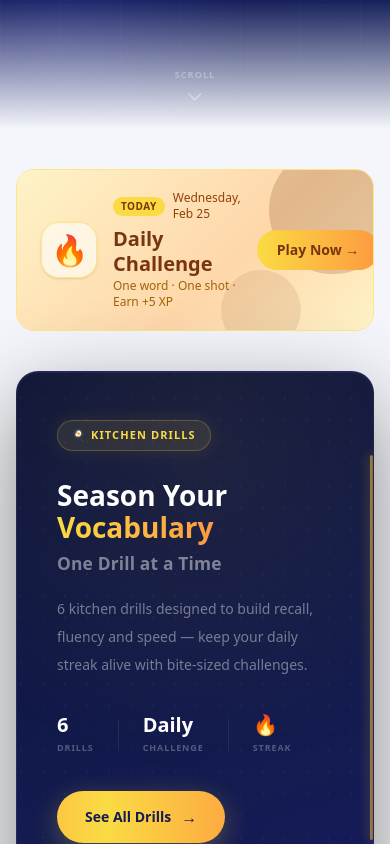
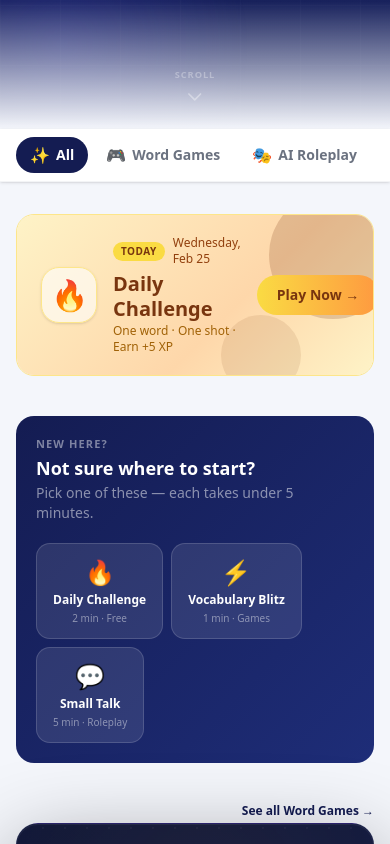
Before and after one commit to Speechef/speechef.core, a Next.js app in the folder frontend/: page /practice in a window 390 px wide. Shown: the part 780-1624 px from the top of the page. Built offline with nearby package versions, Linux system fonts and the light colour scheme; no server answers.

Commit message:
bugfix-redirection after login

```diff
--- a/frontend/app/(auth)/login/page.tsx
+++ b/frontend/app/(auth)/login/page.tsx
@@ -2,7 +2,7 @@
 
 import { useState, useEffect, useRef } from 'react';
 import Link from 'next/link';
-import { useRouter } from 'next/navigation';
+import { useRouter, useSearchParams } from 'next/navigation';
 import { useAuthStore } from '@/stores/auth';
 import { Button } from '@/components/ui/button';
 import { Input } from '@/components/ui/input';
@@ -89,6 +89,8 @@ function Chip({ chip }: { chip: typeof FEATURE_CHIPS[number] }) {
 
 export default function LoginPage() {
   const router = useRouter();
+  const searchParams = useSearchParams();
+  const justRegistered = searchParams.get('registered') === '1';
   const { login, loginWithGoogle } = useAuthStore();
   const [form, setForm] = useState({ username: '', password: '' });
   const [error, setError] = useState('');
@@ -287,6 +289,20 @@ export default function LoginPage() {
             </span>
           </div>
 
+          {/* Registration success banner */}
+          {justRegistered && (
+            <div className="flex items-center gap-3 rounded-xl px-4 py-3 mb-6"
+              style={{ background: '#f0fdf4', border: '1px solid #bbf7d0' }}>
+              <div className="w-6 h-6 rounded-full flex items-center justify-center flex-shrink-0"
+                style={{ background: 'linear-gradient(135deg,#22c55e,#16a34a)' }}>
+                <svg width="11" height="9" viewBox="0 0 11 9" fill="none">
+                  <path d="M1 4.5l3 3 6-6" stroke="#fff" strokeWidth="1.8" strokeLinecap="round" strokeLinejoin="round" />
+                </svg>
+              </div>
+              <p className="text-sm font-semibold text-green-800">Account created! Please log in.</p>
+            </div>
+          )}
+
           {/* Heading */}
           <div className="mb-8">
             <h2 className="text-2xl font-bold" style={{ color: BRAND.primary }}>Welcome back</h2>
--- a/frontend/app/(games)/practice/page.tsx
+++ b/frontend/app/(games)/practice/page.tsx
@@ -1,6 +1,6 @@
 'use client';
 
-import { useRef } from 'react';
+import { useRef, useState } from 'react';
 import { useQuery } from '@tanstack/react-query';
 import Link from 'next/link';
 import ActiveSessionBanner from './ActiveSessionBanner';
@@ -13,6 +13,17 @@ import DailyStrip from './DailyStrip';
 import PracticeHero from './PracticeHero';
 import api from '@/lib/api';
 import { useAuthStore } from '@/stores/auth';
+
+type SectionTab = 'all' | 'games' | 'roleplay' | 'testprep' | 'vocab' | 'tools';
+
+const SECTION_TABS: { id: SectionTab; label: string; emoji: string; desc: string }[] = [
+  { id: 'all',      label: 'All',        emoji: '✨', desc: 'Everything' },
+  { id: 'games',    label: 'Word Games', emoji: '🎮', desc: '6 quick drills' },
+  { id: 'roleplay', label: 'AI Roleplay',emoji: '🎭', desc: '5 conversations' },
+  { id: 'testprep', label: 'Test Prep',  emoji: '📝', desc: 'IELTS, TOEFL & more' },
+  { id: 'vocab',    label: 'Vocabulary', emoji: '📚', desc: '550+ words' },
+  { id: 'tools',    label: 'AI Tools',   emoji: '🤖', desc: 'Writing & CV' },
+];
 
 
 // ─── Service simulations ───────────────────────────────────────────────────────
@@ -159,6 +170,13 @@ interface GameSession { id: number; score: number; played_at: string; }
 export default function PracticePage() {
   const { isLoggedIn } = useAuthStore();
   const contentRef = useRef<HTMLDivElement>(null);
+  const tabBarRef  = useRef<HTMLDivElement>(null);
+  const [activeTab, setActiveTab] = useState<SectionTab>('all');
+
+  function switchTab(tab: SectionTab) {
+    setActiveTab(tab);
+    tabBarRef.current?.scrollIntoView({ behavior: 'smooth', block: 'start' });
+  }
 
   const { data: sessions = [] } = useQuery<GameSession[]>({
     queryKey: ['practice-stats-banner'],
@@ -187,34 +205,132 @@ export default function PracticePage() {
         streak={streak}
       />
 
-      <div ref={contentRef} className="min-h-screen py-10 px-4" style={{ background: '#f4f6fb' }}>
+      <div ref={contentRef} className="min-h-screen" style={{ background: '#f4f6fb' }}>
+
+        {/* ── Sticky category tab bar ─────────────────────────────────────── */}
+        <div ref={tabBarRef} className="sticky top-16 z-30 bg-white border-b border-gray-100 shadow-sm">
+          <div className="max-w-5xl mx-auto px-4">
+            <div className="flex items-center gap-1 overflow-x-auto scrollbar-hide py-2" style={{ scrollbarWidth: 'none' }}>
+              {SECTION_TABS.map((tab) => {
+                const isActive = activeTab === tab.id;
+                return (
+                  <button
+                    key={tab.id}
+                    onClick={() => switchTab(tab.id)}
+                    className="flex items-center gap-1.5 px-3.5 py-2 rounded-full text-sm font-semibold whitespace-nowrap transition-all shrink-0"
+                    style={isActive
+                      ? { background: '#141c52', color: '#fff' }
+                      : { color: '#6b7280', background: 'transparent' }
+                    }
+                  >
+                    <span className="text-base leading-none">{tab.emoji}</span>
+                    {tab.label}
+                    {tab.id !== 'all' && (
+                      <span className="text-[10px] font-medium opacity-60 hidden sm:inline">{tab.desc}</span>
+                    )}
+                  </button>
+                );
+              })}
+            </div>
+          </div>
+        </div>
+
+        <div className="py-8 px-4">
           <div className="max-w-5xl mx-auto">
 
             <ActiveSessionBanner />
 
-          {/* Daily challenge */}
+            {/* Daily challenge — always visible */}
             <DailyStrip />
 
-          {/* Sections */}
+            {/* ── "Not sure where to start?" spotlight (first-time users, All tab) ── */}
+            {activeTab === 'all' && totalGames === 0 && (
+              <div className="mb-10 rounded-2xl p-5 flex flex-col sm:flex-row items-start sm:items-center gap-5"
+                style={{ background: 'linear-gradient(135deg,#141c52 0%,#1e2d78 100%)' }}>
+                <div className="flex-1">
+                  <p className="text-[11px] font-bold uppercase tracking-widest mb-1" style={{ color: 'rgba(255,255,255,0.45)' }}>New here?</p>
+                  <p className="text-white font-extrabold text-lg leading-tight">Not sure where to start?</p>
+                  <p className="text-sm mt-1" style={{ color: 'rgba(255,255,255,0.5)' }}>Pick one of these — each takes under 5 minutes.</p>
+                </div>
+                <div className="flex flex-wrap gap-2 shrink-0">
+                  {[
+                    { href: '/practice/daily-challenge',    emoji: '🔥', label: 'Daily Challenge',    sub: '2 min · Free' },
+                    { href: '/practice/vocabulary-blitz',   emoji: '⚡', label: 'Vocabulary Blitz',   sub: '1 min · Games' },
+                    { href: '/practice/roleplay/small_talk',emoji: '💬', label: 'Small Talk',         sub: '5 min · Roleplay' },
+                  ].map(({ href, emoji, label, sub }) => (
+                    <Link key={href} href={href}
+                      className="flex flex-col items-center gap-1 px-4 py-3 rounded-xl text-center transition-all hover:scale-105"
+                      style={{ background: 'rgba(255,255,255,0.1)', border: '1px solid rgba(255,255,255,0.15)', minWidth: 100 }}>
+                      <span className="text-2xl">{emoji}</span>
+                      <p className="text-xs font-bold text-white leading-tight">{label}</p>
+                      <p className="text-[10px]" style={{ color: 'rgba(255,255,255,0.45)' }}>{sub}</p>
+                    </Link>
+                  ))}
+                </div>
+              </div>
+            )}
+
+            {/* ── Sections — filtered by active tab ─────────────────────────── */}
             <div className="space-y-14">
 
+              {(activeTab === 'all' || activeTab === 'games') && (
                 <section>
+                  {activeTab === 'all' && (
+                    <div className="flex items-center justify-between mb-1">
+                      <span />
+                      <button onClick={() => switchTab('games')}
+                        className="text-xs font-semibold hover:underline" style={{ color: '#141c52' }}>
+                        See all Word Games →
+                      </button>
+                    </div>
+                  )}
                   <WordGamesHero games={WORD_GAMES} />
                 </section>
+              )}
 
+              {(activeTab === 'all' || activeTab === 'roleplay') && (
                 <section>
+                  {activeTab === 'all' && (
+                    <div className="flex items-center justify-between mb-1">
+                      <span />
+                      <button onClick={() => switchTab('roleplay')}
+                        className="text-xs font-semibold hover:underline" style={{ color: '#141c52' }}>
+                        See all Roleplay modes →
+                      </button>
+                    </div>
+                  )}
                   <AIRoleplayHero modes={ROLEPLAY_ITEMS} />
                 </section>
+              )}
 
+              {(activeTab === 'all' || activeTab === 'testprep') && (
                 <section>
+                  {activeTab === 'all' && (
+                    <div className="flex items-center justify-between mb-1">
+                      <span />
+                      <button onClick={() => switchTab('testprep')}
+                        className="text-xs font-semibold hover:underline" style={{ color: '#141c52' }}>
+                        See all Test Prep →
+                      </button>
+                    </div>
+                  )}
                   <TestPrepHero exams={TEST_PREP_EXAMS} />
                 </section>
+              )}
 
-            {/* ── Vocabulary Hub ── */}
+              {(activeTab === 'all' || activeTab === 'vocab') && (
                 <section>
+                  {activeTab === 'all' && (
+                    <div className="flex items-center justify-between mb-1">
+                      <span />
+                      <button onClick={() => switchTab('vocab')}
+                        className="text-xs font-semibold hover:underline" style={{ color: '#141c52' }}>
+                        See Vocabulary Hub →
+                      </button>
+                    </div>
+                  )}
                   <div className="rounded-3xl overflow-hidden border border-gray-100" style={{ background: 'white', boxShadow: '0 2px 16px rgba(0,0,0,0.04)' }}>
                     <div className="grid grid-cols-1 md:grid-cols-2 divide-y md:divide-y-0 md:divide-x divide-gray-100">
-                  {/* Left: heading */}
                       <div className="p-8 flex flex-col justify-center" style={{ background: 'linear-gradient(135deg,#eff6ff 0%,#dbeafe 100%)' }}>
                         <div className="inline-flex items-center gap-2 px-3 py-1.5 rounded-full text-xs font-bold mb-4 self-start"
                           style={{ background: '#1e40af', color: 'white' }}>
@@ -225,7 +341,6 @@ export default function PracticePage() {
                           Track, save and master every word in your English arsenal — from academic lists to your personal collection.
                         </p>
                       </div>
-                  {/* Right: cards */}
                       <div className="p-6 flex flex-col gap-3 justify-center">
                         <Link href="/practice/vocab-list"
                           className="flex items-start gap-4 p-4 rounded-2xl border transition-all hover:scale-[1.01] hover:shadow-sm"
@@ -249,11 +364,24 @@ export default function PracticePage() {
                     </div>
                   </div>
                 </section>
+              )}
 
+              {(activeTab === 'all' || activeTab === 'tools') && (
                 <section>
+                  {activeTab === 'all' && (
+                    <div className="flex items-center justify-between mb-1">
+                      <span />
+                      <button onClick={() => switchTab('tools')}
+                        className="text-xs font-semibold hover:underline" style={{ color: '#141c52' }}>
+                        See all AI Tools →
+                      </button>
+                    </div>
+                  )}
                   <AIToolsHero tools={AI_TOOLS} />
                 </section>
+              )}
 
+            </div>
           </div>
         </div>
       </div>
```
Also changed, not shown: frontend/app/(auth)/register/page.tsx (+28 -1 lines). Lines whose indentation alone changed are shown as unchanged.
